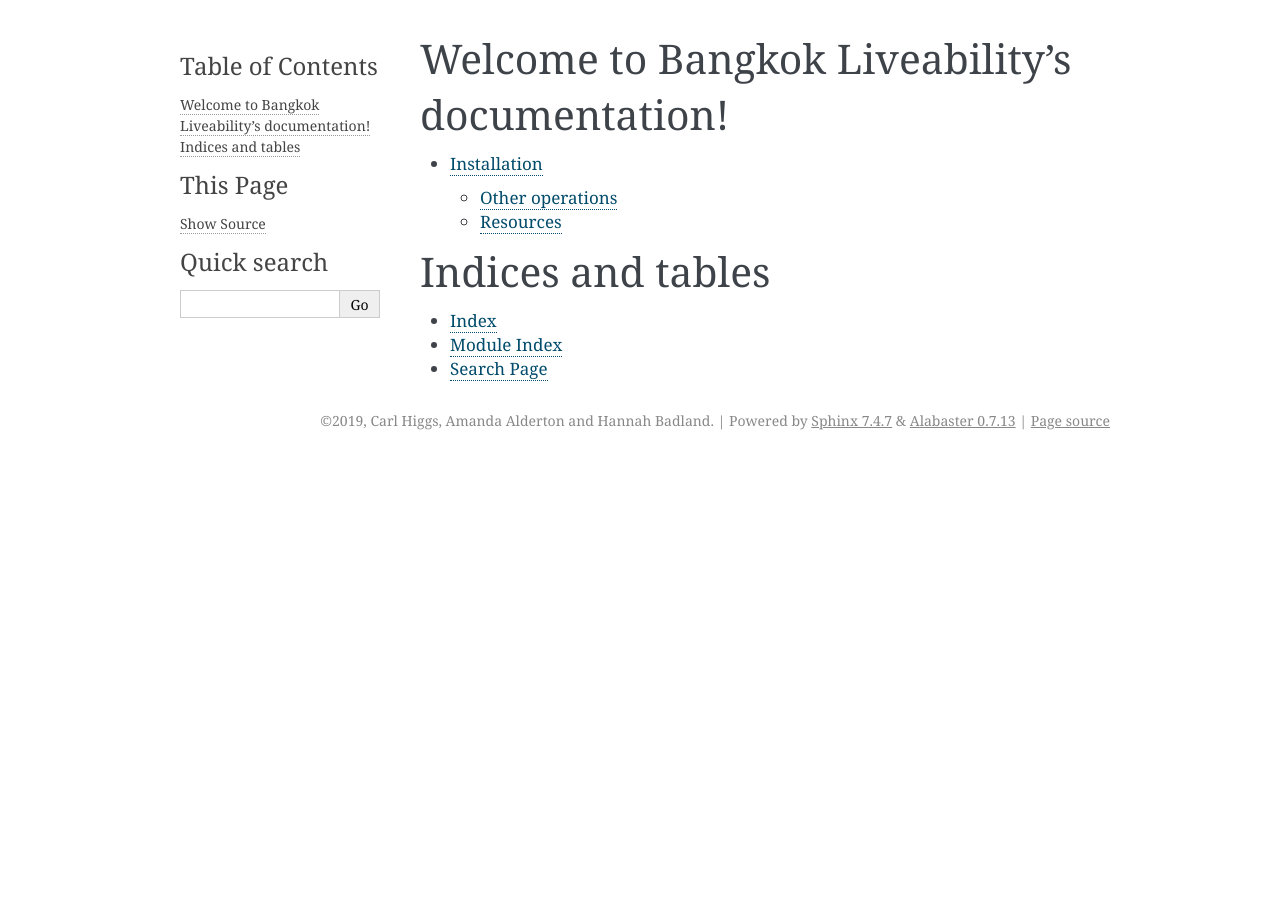
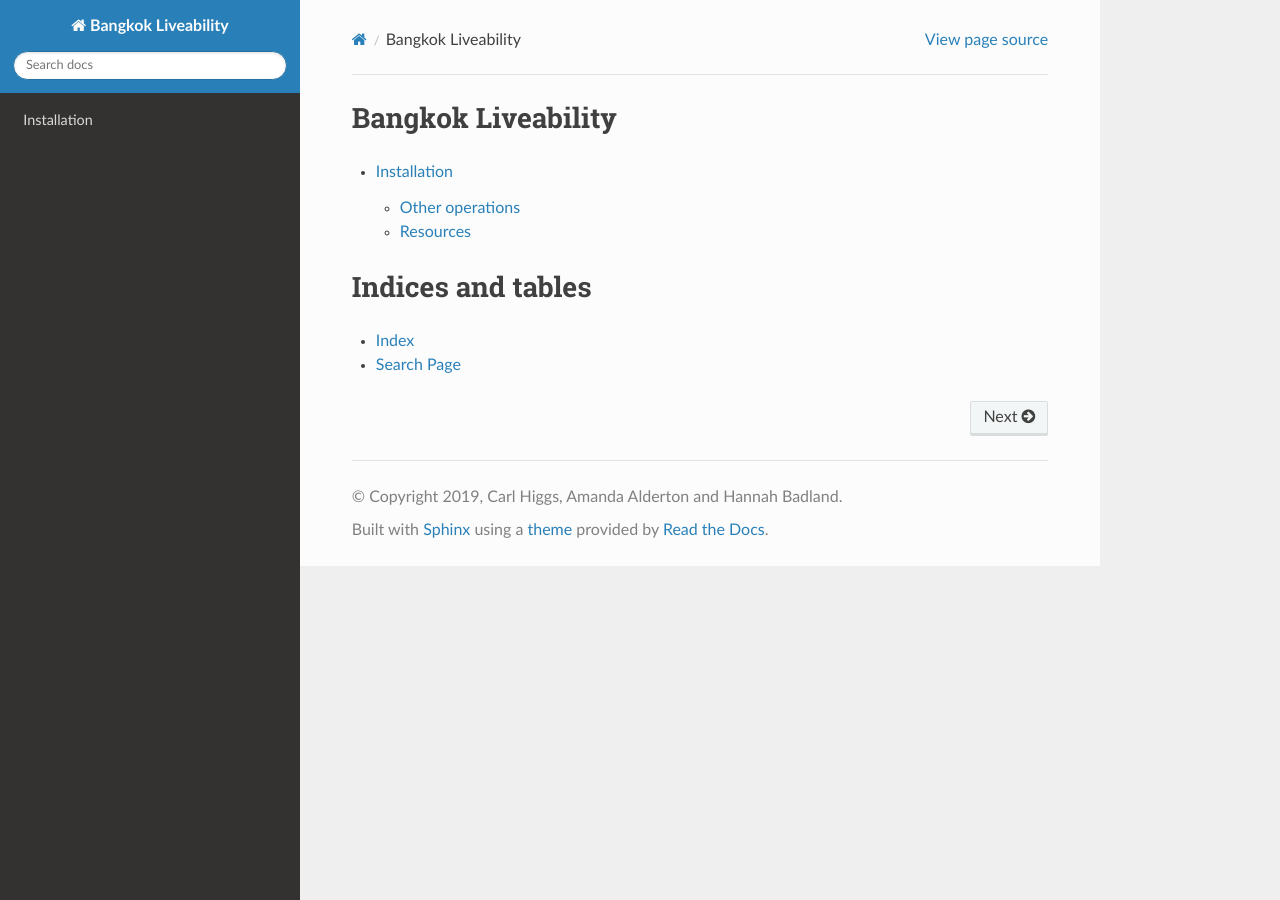
Before and after one commit to carlhiggs/spatial-urban-indicators, a Sphinx documentation site: the page built from docs/index.rst, in a window 1280 px wide. Built offline with Sphinx 7.4.7 and the Read the Docs theme 2.0.0, drawn with Linux system fonts in a browser that asks for light colours.

Commit message:
renamed contents.rst to index.rst

```diff
--- a/docs/conf.py
+++ b/docs/conf.py
@@ -24,6 +24,8 @@ author = 'Carl Higgs, Amanda Alderton and Hannah Badland'
 # The full version, including alpha/beta/rc tags
 release = '1.0'
 
+# The master toctree document.
+master_doc = 'index'
 
 # -- General configuration ---------------------------------------------------
 
@@ -47,8 +49,8 @@ exclude_patterns = ['_build', 'Thumbs.db', '.DS_Store']
 # The theme to use for HTML and HTML Help pages.  See the documentation for
 # a list of builtin themes.
 #
-html_theme = 'alabaster'
-
+html_theme = "sphinx_rtd_theme"
+html_theme_path = ["_themes", ]
 # Add any paths that contain custom static files (such as style sheets) here,
 # relative to this directory. They are copied after the builtin static files,
 # so a file named "default.css" will overwrite the builtin "default.css".
--- a/docs/contents.rst
+++ b/docs/index.rst
@@ -1,9 +1,7 @@
 .. Bangkok Liveability documentation master file, created by
-   sphinx-quickstart on Thu Aug 15 11:21:29 2019.
-   You can adapt this file completely to your liking, but it should at least
-   contain the root `toctree` directive.
+   Carl Higgs on Thu Aug 15 11:21:29 2019.
 
-Welcome to Bangkok Liveability's documentation!
+Bangkok Liveability
 ===============================================
 
 .. toctree::
```
Also changed, not shown: other parts of docs/index.rst (+0 -1 lines).
